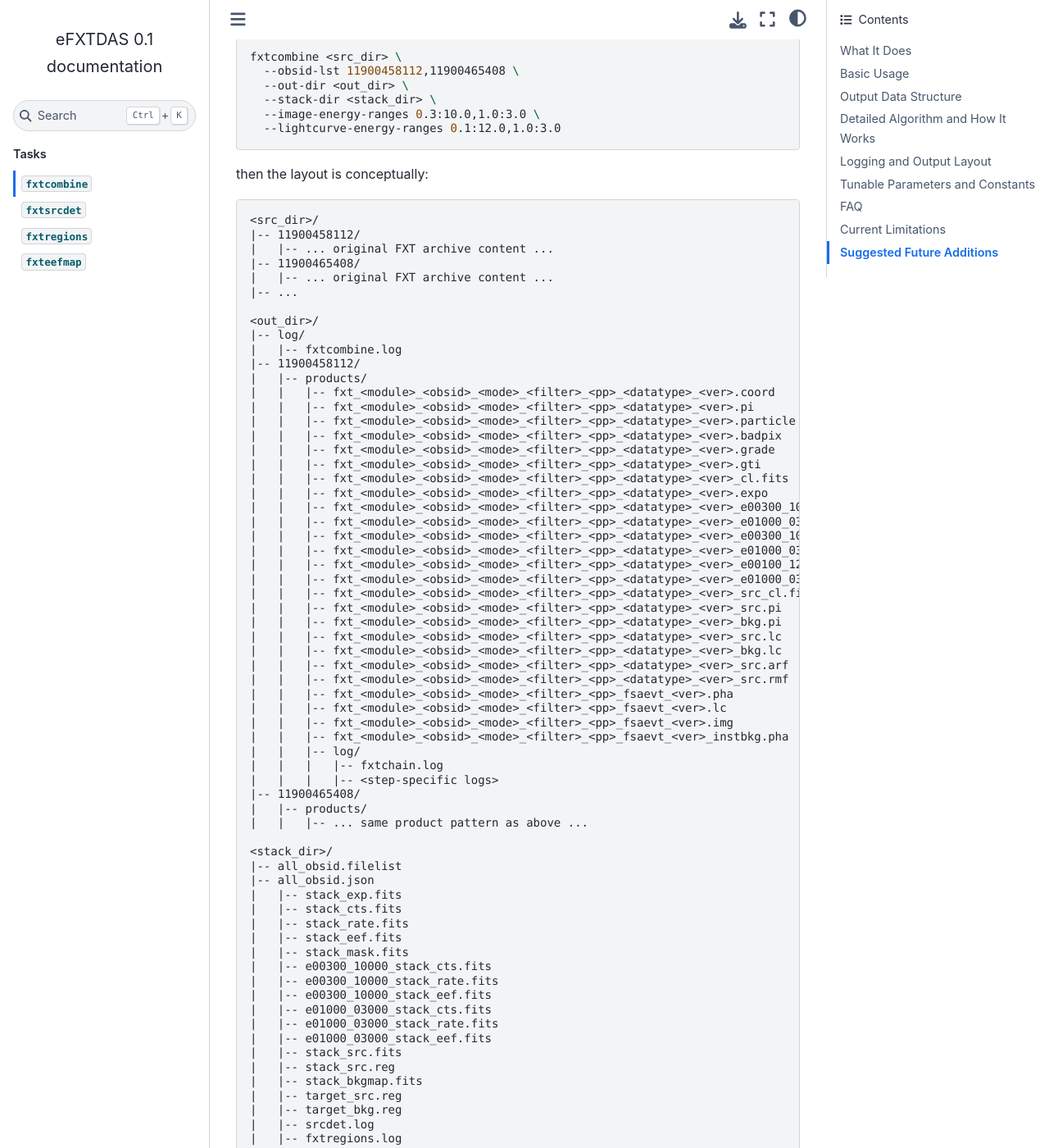
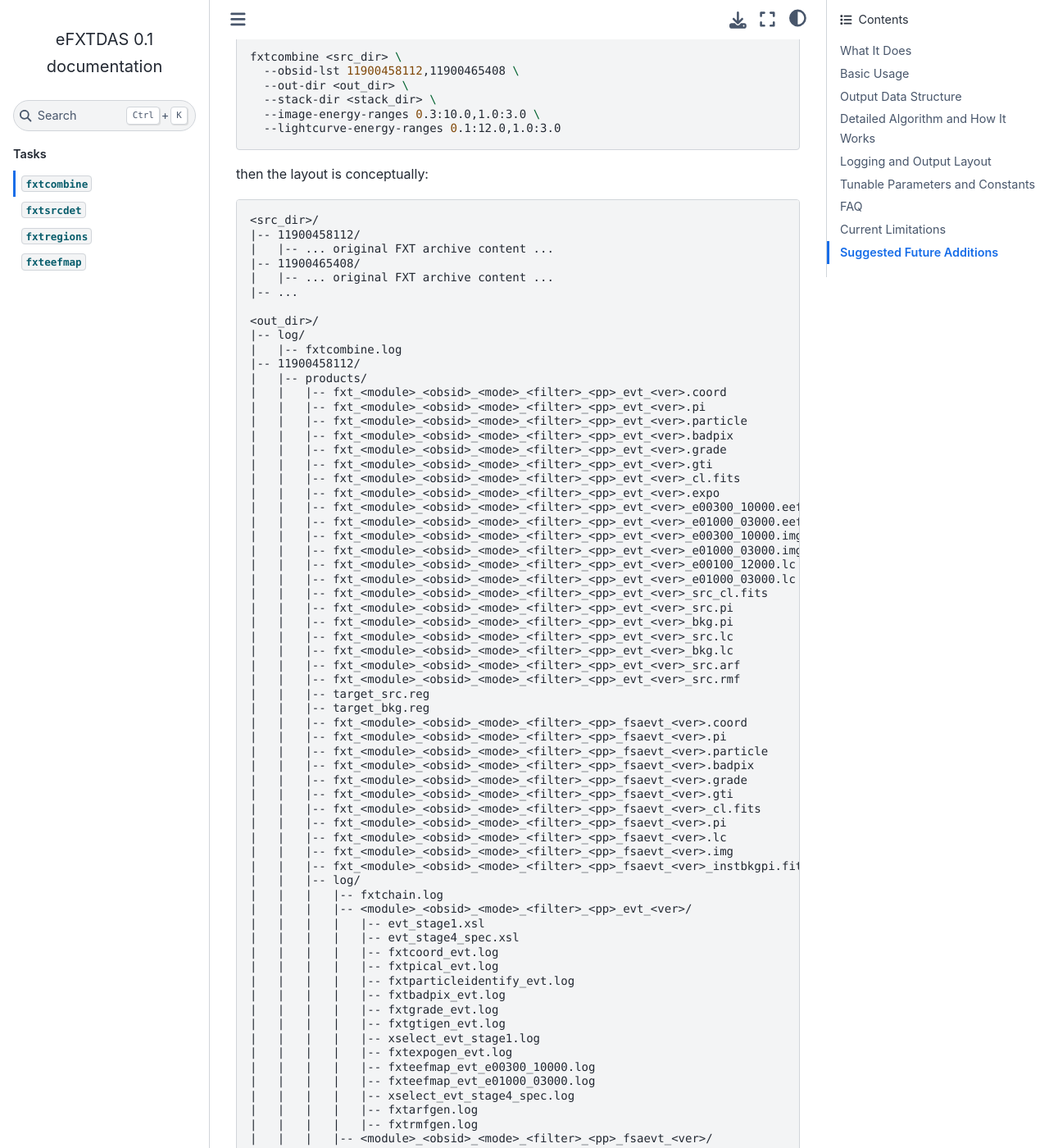
Before and after one commit to AstroChensj/eFXTDAS, a Sphinx documentation site: the page built from docs/fxtcombine.md, in a window 1280 px wide and 1400 px high, scrolled down 4888 px. Shown: the whole window at 82% size. Built offline with Sphinx 7.4.7 and the Sphinx Book theme 1.1.4, drawn with Linux system fonts in a browser that asks for light colours; some of the changed text lies outside the part shown.

Commit message:
enrich fxtcombine docs; standardize inst bkg output

````diff
--- a/docs/fxtcombine.md
+++ b/docs/fxtcombine.md
@@ -15,7 +15,7 @@
 - runs `fxtregions` to generate source and background extraction regions
 - re-enters each OBSID to extract source/background spectra and response products from `evt`
 - calls external `runXstack` to build the final stacked source spectrum, background spectrum, RMF, and ARF
-- sums per-OBSID `fsaevt` instrumental-background spectra into a stacked `stack_instbkg.pha`
+- sums per-OBSID `fsaevt` instrumental-background spectra into a stacked `stack_instbkgpi.fits`
 
 This makes `fxtcombine` the top-level orchestration task in the current `eFXTDAS` toolkit.
 
@@ -198,34 +198,68 @@
 |   |-- fxtcombine.log
 |-- 11900458112/
 |   |-- products/
-|   |   |-- fxt_<module>_<obsid>_<mode>_<filter>_<pp>_<datatype>_<ver>.coord
-|   |   |-- fxt_<module>_<obsid>_<mode>_<filter>_<pp>_<datatype>_<ver>.pi
-|   |   |-- fxt_<module>_<obsid>_<mode>_<filter>_<pp>_<datatype>_<ver>.particle
-|   |   |-- fxt_<module>_<obsid>_<mode>_<filter>_<pp>_<datatype>_<ver>.badpix
-|   |   |-- fxt_<module>_<obsid>_<mode>_<filter>_<pp>_<datatype>_<ver>.grade
-|   |   |-- fxt_<module>_<obsid>_<mode>_<filter>_<pp>_<datatype>_<ver>.gti
-|   |   |-- fxt_<module>_<obsid>_<mode>_<filter>_<pp>_<datatype>_<ver>_cl.fits
-|   |   |-- fxt_<module>_<obsid>_<mode>_<filter>_<pp>_<datatype>_<ver>.expo
-|   |   |-- fxt_<module>_<obsid>_<mode>_<filter>_<pp>_<datatype>_<ver>_e00300_10000.eef
-|   |   |-- fxt_<module>_<obsid>_<mode>_<filter>_<pp>_<datatype>_<ver>_e01000_03000.eef
-|   |   |-- fxt_<module>_<obsid>_<mode>_<filter>_<pp>_<datatype>_<ver>_e00300_10000.img
-|   |   |-- fxt_<module>_<obsid>_<mode>_<filter>_<pp>_<datatype>_<ver>_e01000_03000.img
-|   |   |-- fxt_<module>_<obsid>_<mode>_<filter>_<pp>_<datatype>_<ver>_e00100_12000.lc
-|   |   |-- fxt_<module>_<obsid>_<mode>_<filter>_<pp>_<datatype>_<ver>_e01000_03000.lc
-|   |   |-- fxt_<module>_<obsid>_<mode>_<filter>_<pp>_<datatype>_<ver>_src_cl.fits
-|   |   |-- fxt_<module>_<obsid>_<mode>_<filter>_<pp>_<datatype>_<ver>_src.pi
-|   |   |-- fxt_<module>_<obsid>_<mode>_<filter>_<pp>_<datatype>_<ver>_bkg.pi
-|   |   |-- fxt_<module>_<obsid>_<mode>_<filter>_<pp>_<datatype>_<ver>_src.lc
-|   |   |-- fxt_<module>_<obsid>_<mode>_<filter>_<pp>_<datatype>_<ver>_bkg.lc
-|   |   |-- fxt_<module>_<obsid>_<mode>_<filter>_<pp>_<datatype>_<ver>_src.arf
-|   |   |-- fxt_<module>_<obsid>_<mode>_<filter>_<pp>_<datatype>_<ver>_src.rmf
-|   |   |-- fxt_<module>_<obsid>_<mode>_<filter>_<pp>_fsaevt_<ver>.pha
+|   |   |-- fxt_<module>_<obsid>_<mode>_<filter>_<pp>_evt_<ver>.coord
+|   |   |-- fxt_<module>_<obsid>_<mode>_<filter>_<pp>_evt_<ver>.pi
+|   |   |-- fxt_<module>_<obsid>_<mode>_<filter>_<pp>_evt_<ver>.particle
+|   |   |-- fxt_<module>_<obsid>_<mode>_<filter>_<pp>_evt_<ver>.badpix
+|   |   |-- fxt_<module>_<obsid>_<mode>_<filter>_<pp>_evt_<ver>.grade
+|   |   |-- fxt_<module>_<obsid>_<mode>_<filter>_<pp>_evt_<ver>.gti
+|   |   |-- fxt_<module>_<obsid>_<mode>_<filter>_<pp>_evt_<ver>_cl.fits
+|   |   |-- fxt_<module>_<obsid>_<mode>_<filter>_<pp>_evt_<ver>.expo
+|   |   |-- fxt_<module>_<obsid>_<mode>_<filter>_<pp>_evt_<ver>_e00300_10000.eef
+|   |   |-- fxt_<module>_<obsid>_<mode>_<filter>_<pp>_evt_<ver>_e01000_03000.eef
+|   |   |-- fxt_<module>_<obsid>_<mode>_<filter>_<pp>_evt_<ver>_e00300_10000.img
+|   |   |-- fxt_<module>_<obsid>_<mode>_<filter>_<pp>_evt_<ver>_e01000_03000.img
+|   |   |-- fxt_<module>_<obsid>_<mode>_<filter>_<pp>_evt_<ver>_e00100_12000.lc
+|   |   |-- fxt_<module>_<obsid>_<mode>_<filter>_<pp>_evt_<ver>_e01000_03000.lc
+|   |   |-- fxt_<module>_<obsid>_<mode>_<filter>_<pp>_evt_<ver>_src_cl.fits
+|   |   |-- fxt_<module>_<obsid>_<mode>_<filter>_<pp>_evt_<ver>_src.pi
+|   |   |-- fxt_<module>_<obsid>_<mode>_<filter>_<pp>_evt_<ver>_bkg.pi
+|   |   |-- fxt_<module>_<obsid>_<mode>_<filter>_<pp>_evt_<ver>_src.lc
+|   |   |-- fxt_<module>_<obsid>_<mode>_<filter>_<pp>_evt_<ver>_bkg.lc
+|   |   |-- fxt_<module>_<obsid>_<mode>_<filter>_<pp>_evt_<ver>_src.arf
+|   |   |-- fxt_<module>_<obsid>_<mode>_<filter>_<pp>_evt_<ver>_src.rmf
+|   |   |-- target_src.reg
+|   |   |-- target_bkg.reg
+|   |   |-- fxt_<module>_<obsid>_<mode>_<filter>_<pp>_fsaevt_<ver>.coord
+|   |   |-- fxt_<module>_<obsid>_<mode>_<filter>_<pp>_fsaevt_<ver>.pi
+|   |   |-- fxt_<module>_<obsid>_<mode>_<filter>_<pp>_fsaevt_<ver>.particle
+|   |   |-- fxt_<module>_<obsid>_<mode>_<filter>_<pp>_fsaevt_<ver>.badpix
+|   |   |-- fxt_<module>_<obsid>_<mode>_<filter>_<pp>_fsaevt_<ver>.grade
+|   |   |-- fxt_<module>_<obsid>_<mode>_<filter>_<pp>_fsaevt_<ver>.gti
+|   |   |-- fxt_<module>_<obsid>_<mode>_<filter>_<pp>_fsaevt_<ver>_cl.fits
+|   |   |-- fxt_<module>_<obsid>_<mode>_<filter>_<pp>_fsaevt_<ver>.pi
 |   |   |-- fxt_<module>_<obsid>_<mode>_<filter>_<pp>_fsaevt_<ver>.lc
 |   |   |-- fxt_<module>_<obsid>_<mode>_<filter>_<pp>_fsaevt_<ver>.img
-|   |   |-- fxt_<module>_<obsid>_<mode>_<filter>_<pp>_fsaevt_<ver>_instbkg.pha
+|   |   |-- fxt_<module>_<obsid>_<mode>_<filter>_<pp>_fsaevt_<ver>_instbkgpi.fits
 |   |   |-- log/
 |   |   |   |-- fxtchain.log
-|   |   |   |-- <step-specific logs>
+|   |   |   |-- <module>_<obsid>_<mode>_<filter>_<pp>_evt_<ver>/
+|   |   |   |   |-- evt_stage1.xsl
+|   |   |   |   |-- evt_stage4_spec.xsl
+|   |   |   |   |-- fxtcoord_evt.log
+|   |   |   |   |-- fxtpical_evt.log
+|   |   |   |   |-- fxtparticleidentify_evt.log
+|   |   |   |   |-- fxtbadpix_evt.log
+|   |   |   |   |-- fxtgrade_evt.log
+|   |   |   |   |-- fxtgtigen_evt.log
+|   |   |   |   |-- xselect_evt_stage1.log
+|   |   |   |   |-- fxtexpogen_evt.log
+|   |   |   |   |-- fxteefmap_evt_e00300_10000.log
+|   |   |   |   |-- fxteefmap_evt_e01000_03000.log
+|   |   |   |   |-- xselect_evt_stage4_spec.log
+|   |   |   |   |-- fxtarfgen.log
+|   |   |   |   |-- fxtrmfgen.log
+|   |   |   |-- <module>_<obsid>_<mode>_<filter>_<pp>_fsaevt_<ver>/
+|   |   |   |   |-- fsaevt_stage1.xsl
+|   |   |   |   |-- fxtcoord_fsaevt.log
+|   |   |   |   |-- fxtpical_fsaevt.log
+|   |   |   |   |-- fxtparticleidentify_fsaevt.log
+|   |   |   |   |-- fxtbadpix_fsaevt.log
+|   |   |   |   |-- fxtgrade_fsaevt.log
+|   |   |   |   |-- fxtgtigen_fsaevt.log
+|   |   |   |   |-- xselect_fsaevt_stage1.log
+|   |   |   |   |-- fxtbkggen_fsaevt.log
 |-- 11900465408/
 |   |-- products/
 |   |   |-- ... same product pattern as above ...
@@ -255,7 +289,8 @@
 |   |-- stack_bkgpi.fits
 |   |-- stack_rmf.fits
 |   |-- stack_arf.fits
-|   |-- stack_instbkg.pha
+|   |-- stack_instbkgpi.fits
+|   |-- stack_runXstack.log
 ```
 
 ### Meaning of the Tree
@@ -268,13 +303,41 @@
     per-OBSID step logs under `products/log/`
   - when `fsaevt` is requested, this also includes the cleaned FSA products and
     one predicted instrumental-background spectrum from `fxtbkggen`
+  - when Stage 4 runs, the copied extraction regions
+    `target_src.reg` and `target_bkg.reg` are also placed here for the
+    per-OBSID spectral extraction
 - `stack_dir/`
   - products derived from combining all valid OBSIDs together
-  - `stack_instbkg.pha` appears here when `fsaevt` is requested
+  - `stack_instbkgpi.fits` appears here when `fsaevt` is requested
 - `stack_dir/all_obsid.json`
   - machine-readable summary of the per-OBSID product paths
 - `stack_dir/all_obsid.filelist`
   - source-spectrum file list passed to `runXstack`
+
+### Output Logs
+
+The most useful logs for debugging are:
+
+- `out_dir/log/fxtcombine.log`
+  - top-level orchestration log for the whole run
+- `out_dir/<obsid>/products/log/fxtchain.log`
+  - high-level per-OBSID log showing which Stage-1 or Stage-4 substep failed
+- `out_dir/<obsid>/products/log/<module>_<obsid>_<mode>_<filter>_<pp>_<datatype>_<ver>/`
+  - detailed task logs for one event file
+  - this is the first place to inspect if an individual FXTDAS task failed
+- `stack_dir/srcdet.log`
+  - stacked `fxtsrcdet` output
+- `stack_dir/fxtregions.log`
+  - stacked `fxtregions` output
+- `stack_dir/stack_runXstack.log`
+  - `runXstack` log for stacked spectral combination
+
+Recommended debugging order:
+
+1. start with `out_dir/log/fxtcombine.log` to identify the failing OBSID or stacked step
+2. if the failure is per-OBSID, check `products/log/fxtchain.log`
+3. then open the corresponding detailed task log in the datatype-specific subdirectory
+4. if the failure is in stacked detection or stacking, inspect the relevant log under `stack_dir`
 
 ### Multi-Band Image and Light-Curve Products
 
@@ -493,7 +556,7 @@
 
 with same-target mode enabled.
 
-For `fsaevt`, `fxtcombine` does not call `runXstack`. Instead it sums the per-OBSID instrumental-background spectra from `fxtbkggen` into `stack_instbkg.pha`, sums their `EXPOSURE`, averages `BACKSCAL`, and reports the standard deviation of `BACKSCAL`. If the relative scatter of `BACKSCAL` is large, a warning is emitted that the stacked instrumental-background spectrum may not be reliable.
+For `fsaevt`, `fxtcombine` does not call `runXstack`. Instead it sums the per-OBSID instrumental-background spectra from `fxtbkggen` into `stack_instbkgpi.fits`, sums their `EXPOSURE`, averages `BACKSCAL`, and reports the standard deviation of `BACKSCAL`. If the relative scatter of `BACKSCAL` is large, a warning is emitted that the stacked instrumental-background spectrum may not be reliable.
 
 So this stage can produce:
 
@@ -569,7 +632,7 @@
 
 7. What does `fsaevt` do inside `fxtcombine`?
 
-   - `fsaevt` is not used for stacked imaging, source detection, or source/background region generation. Instead, it is used only to generate one per-OBSID instrumental-background spectrum with `fxtbkggen`, and those per-OBSID products are then stacked into `stack_instbkg.pha`.
+   - `fsaevt` is not used for stacked imaging, source detection, or source/background region generation. Instead, it is used only to generate one per-OBSID instrumental-background spectrum with `fxtbkggen`, and those per-OBSID products are then stacked into `stack_instbkgpi.fits`.
 
 8. Why does the `fsaevt` path use `DETX=3:382 DETY=3:382`?
 
````
Also changed, not shown: 1 other file.
